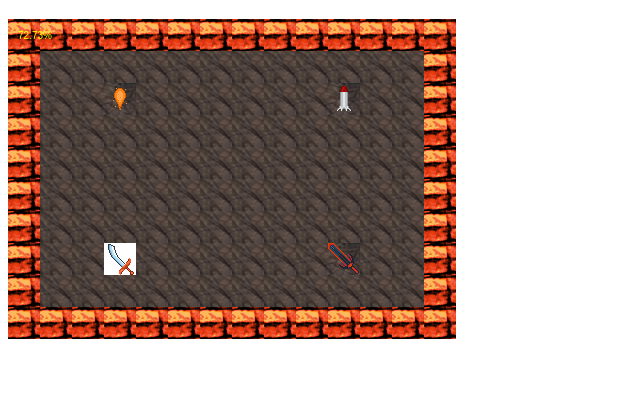
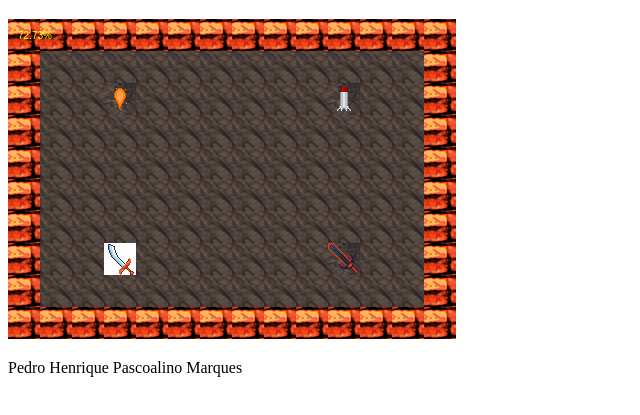
Before and after one commit to ufjf-dcc104/dcc138-2020-3ere-atv5-PedroHPMarques, a plain HTML site: page index.html in a window 1280 px wide. Shown: the part 61-476 px from the top of the page, without its empty margins (0-640 px from the left). Drawn offline with Linux system fonts and the light colour scheme.

Commit message:
adiciona nome no trabalho

```diff
--- a/index.html
+++ b/index.html
@@ -11,7 +11,7 @@
 <body>
     <h1>Exemplo 03</h1>
     <canvas></canvas>
-
+  <p>Pedro Henrique Pascoalino Marques</p>
 
 </body>
 </html>
```
